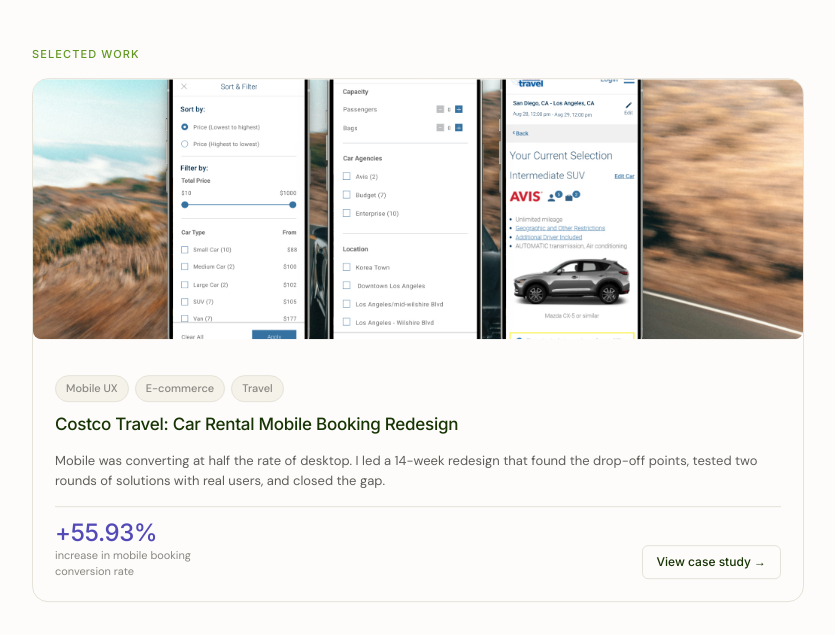
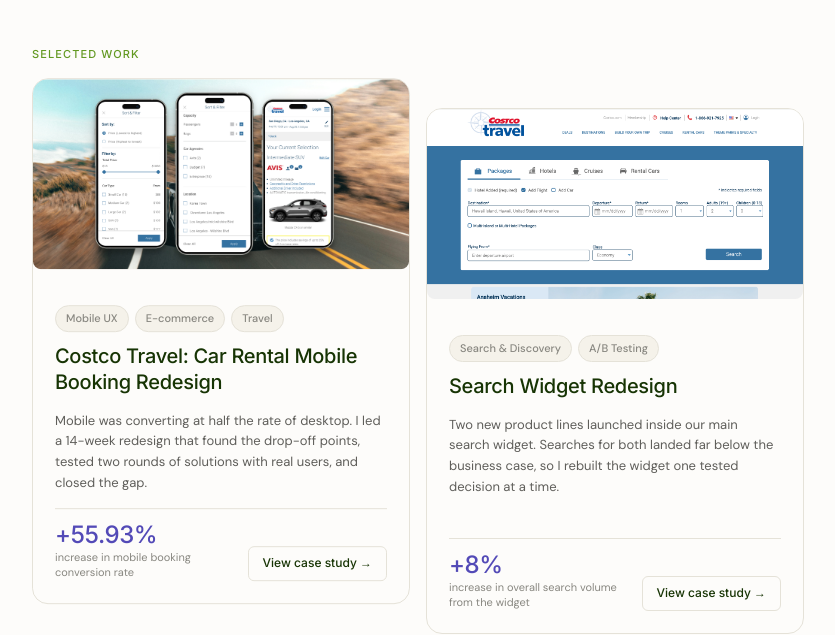
Before and after one commit to Adiconnectsall/design-website, a website built with Vite: page index.html in a window 1280 px wide. Shown: the part 543-1178 px from the top of the page, without its empty margins (222-1057 px from the left). Built offline with nearby package versions, Linux system fonts and the light colour scheme.

Commit message:
Remove full-width featured card, arrange home page projects 2 per row
Co-Authored-By: Claude Sonnet 5 <noreply@anthropic.com>

```diff
--- a/index.html
+++ b/index.html
@@ -50,10 +50,10 @@
 
         <div class="cases-grid">
 
-          <!-- Card 1: Car rental (featured, full width) -->
-          <a href="/car-rental/" class="case-card card-featured"
+          <!-- Card 1: Car rental -->
+          <a href="/car-rental/" class="case-card"
              aria-label="Costco Travel Car Rental Redesign case study">
-            <div class="card-thumb">
+            <div class="card-thumb card-thumb-sm">
               <img src="/src/assets/crbe/carhero2.jpg"
                    alt="Costco Travel car rental mobile booking — final Sort and Filter screen" />
             </div>
--- a/src/shared/case-study.css
+++ b/src/shared/case-study.css
@@ -459,7 +459,6 @@ body {
 /* Case studies grid */
 .cases { padding: var(--section-gap) 0; border-bottom: 1px solid var(--color-border); }
 .cases-grid { display: grid; grid-template-columns: 1fr 1fr; gap: 16px; }
-.card-featured { grid-column: 1 / -1; }
 
 .case-card {
   display: flex; flex-direction: column;
@@ -474,7 +473,6 @@ body {
 .case-card:hover { box-shadow: 0 16px 48px -10px rgba(23,52,4,0.14); transform: translateY(-2px); }
 
 .card-thumb { width: 100%; overflow: hidden; background: var(--warm-50); }
-.card-featured .card-thumb { height: 260px; }
 .card-thumb-sm { height: 190px; }
 .card-thumb img { width: 100%; height: 100%; object-fit: cover; border-radius: 0; display: block; transition: transform 0.5s ease; }
 .case-card:hover .card-thumb img { transform: scale(1.025); }
@@ -504,7 +502,6 @@ body {
   color: var(--color-text-primary);
   margin-bottom: 8px;
 }
-.card-featured .card-title { font-size: 17px; }
 .card-outcome { font-size: 13px; line-height: 1.6; color: var(--color-text-body); flex: 1; margin-bottom: 18px; }
 .card-footer { display: flex; align-items: flex-end; justify-content: space-between; flex-wrap: wrap; gap: 10px; padding-top: 14px; border-top: 1px solid var(--color-border); }
 .card-metric-num { font-family: var(--font-display); font-size: 24px; font-weight: 500; color: var(--violet-600); letter-spacing: -0.02em; line-height: 1; }
@@ -565,7 +562,6 @@ body {
   .page h1 { font-size: 24px; }
   .process-wrap, .outcome-section { padding: 32px 24px; }
   .cases-grid { grid-template-columns: 1fr; }
-  .card-featured { grid-column: 1; }
   .hero { padding: var(--page-edge-mobile) 0 var(--section-gap-mobile); }
   .section { padding: var(--section-gap-mobile) 0; }
   .home-hero { padding: var(--page-edge-mobile) 0 var(--section-gap-mobile); }
```
